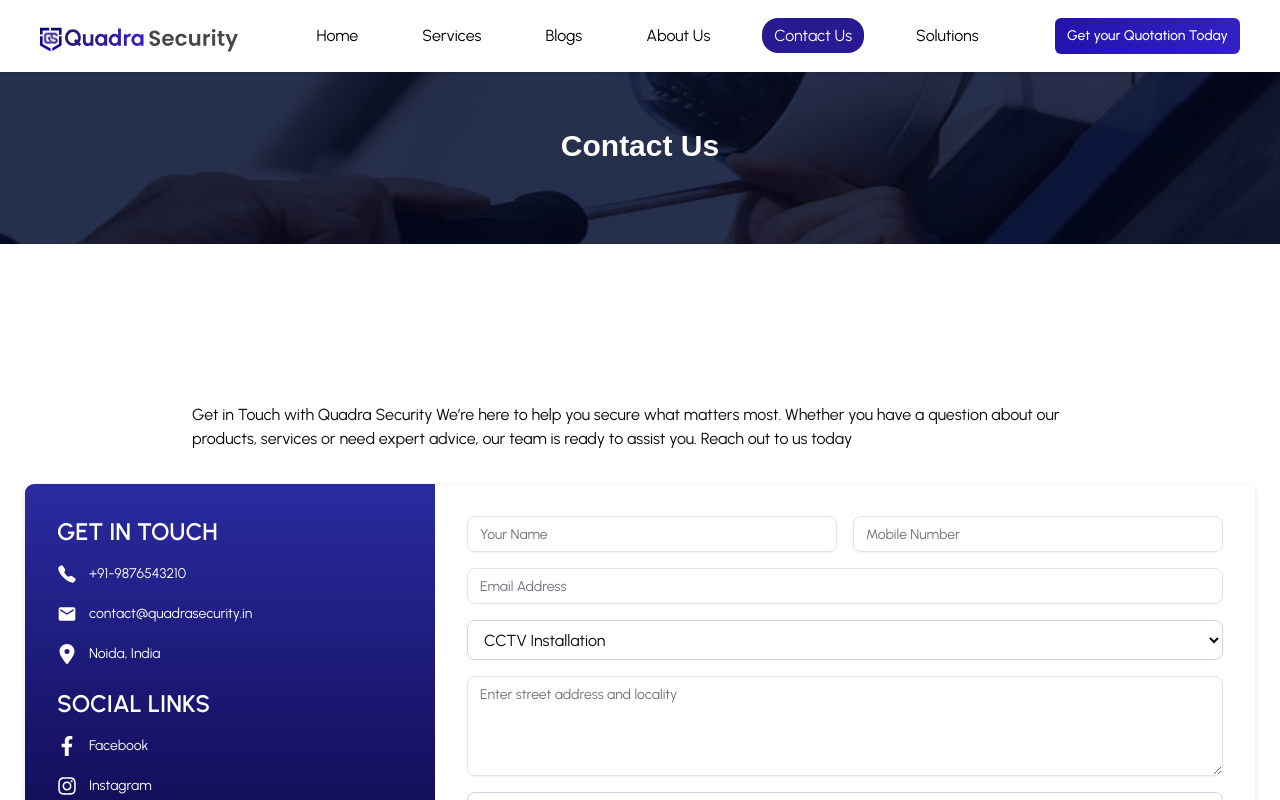
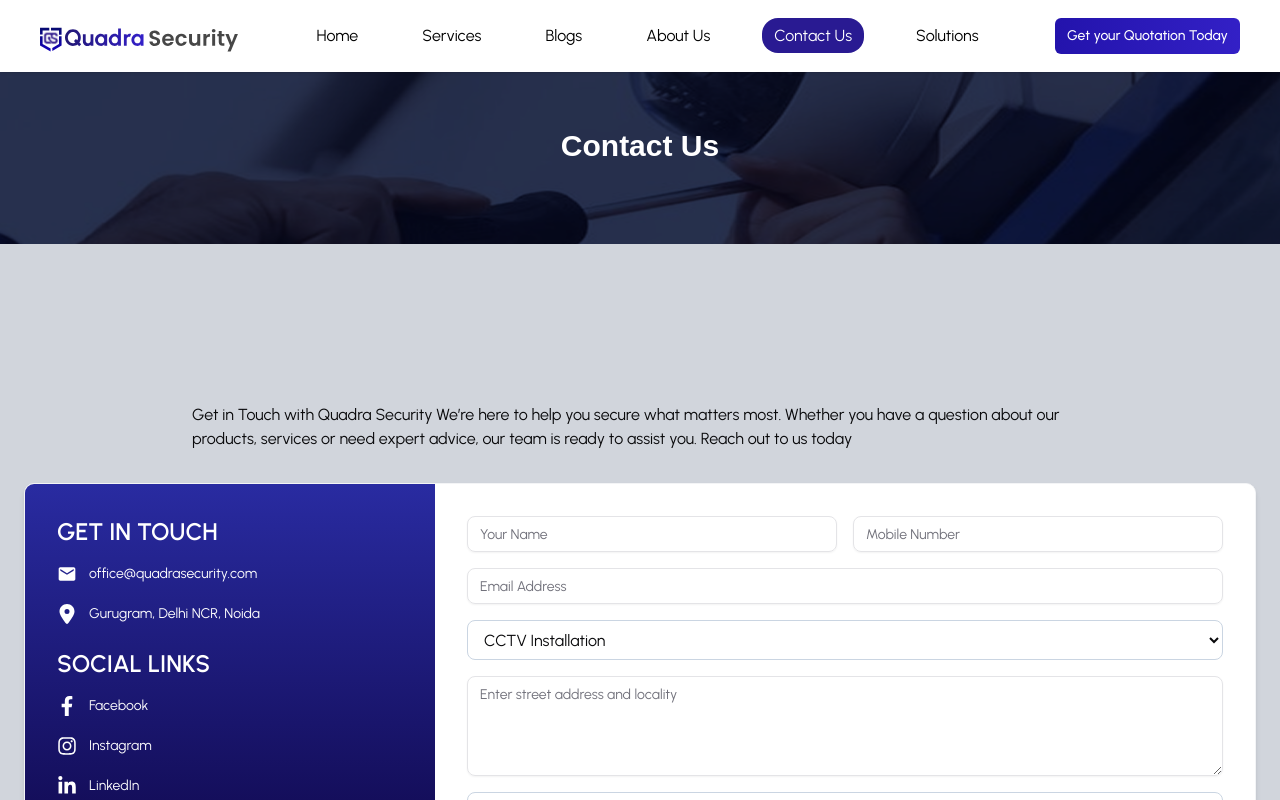
Before and after one commit to quadra-dev/quadra-security, a Next.js app: page /contact-us in a window 1280 px wide. Shown: the top 800 px of the page. Built offline with nearby package versions, Linux system fonts and the light colour scheme.

Commit message:
165h july changes

```diff
--- a/src/app/about/page.tsx
+++ b/src/app/about/page.tsx
@@ -65,8 +65,9 @@ const AboutUs: React.FC = () => {
                 Security . Surveillance . Safety . Support .
               </h3>
               <p className="text-gray-600 mb-6">
-                At <strong>Quadra Security</strong>, we believe true peace of mind comes from knowing your world is protected
-                - not just by systems but by people who care . As a leading{" "}
+                At <strong>Quadra Security</strong>, we believe true peace of
+                mind comes from knowing your world is protected - not just by
+                systems but by people who care . As a leading{" "}
                 <strong>security service provider in Gurgaon</strong>, our
                 mission is to protect your homes, offices, retail spaces, and
                 commercial properties with smart, reliable, and customized{" "}
@@ -318,13 +319,22 @@ const AboutUs: React.FC = () => {
                 transition={{ duration: 0.5 }}
                 viewport={{ once: true }}
               >
+                <div className="flex flex-col items-center md:items-start">
                   <Image
                     src="/images/security-monitoring.png"
                     alt="Security Monitoring Center"
                     width={270}
                     height={400}
-                  className="object-cover rounded-md mt-[-19px] md:ml-[100px]"
+                    className="object-cover rounded-md m-3 mt-[-19px] md:ml-[100px]"
                   />
+                  <Image
+                    src="/images/security-monitoring.png"
+                    alt="Security Monitoring Center"
+                    width={270}
+                    height={400}
+                    className="object-cover rounded-md hidden md:block m-3 md:ml-[100px]"
+                  />
+                </div>
               </motion.div>
 
               <motion.div
--- a/src/app/contact-us/page.tsx
+++ b/src/app/contact-us/page.tsx
@@ -16,7 +16,7 @@ export default function ContactUsPage() {
         />
       </Head>
          <Canonical />
-      <main className="min-h-screen bg-gray-100">
+      <main className="min-h-screen bg-gray-300">
         <ContactForm />
       </main>
     </>
--- a/src/app/services/page.tsx
+++ b/src/app/services/page.tsx
@@ -190,7 +190,7 @@ const Services: NextPage = () => {
               solutions tailored to your needs.
             </p>
 
-            <p id="aboveCctv">
+            <p >
               We provide comprehensive security solutions for industrial,
               residential, and commercial properties to protect against
               unauthorized access, theft, and other threats. Whether you want to
@@ -198,11 +198,11 @@ const Services: NextPage = () => {
               covered.
             </p>
 
-            <blockquote className="border-l-4 border-blue-500 pl-4 italic text-blue-500 mb-6">
-              Choosing Quadra Security means choosing peace of mind. We help you
+            <blockquote  className="border-l-4 border-blue-500 pl-4 italic text-blue-500 mb-6">
+              <p id="aboveCctv">Choosing Quadra Security means choosing peace of mind. We help you
               secure your assets and people while ensuring smooth day-to-day
               operations with our efficient and scalable access control systems
-              for office or home use.
+              for office or home use.</p>
             </blockquote>
           </article>
 
--- a/src/app/solutions/bank/page.tsx
+++ b/src/app/solutions/bank/page.tsx
@@ -1,5 +1,4 @@
 "use client";
-
 import Sidebar from "@/components/solutions/Sidebar";
 import React from "react";
 import { motion } from "framer-motion";
@@ -53,7 +52,7 @@ const SolutionsPage = () => {
             transition={{ duration: 0.8, delay: 0.6 }}
           >
             <motion.img
-              src="/solutions/bank-security/bank-security-hero.jpg"
+              src="https://images.pexels.com/photos/29799518/pexels-photo-29799518.jpeg"
               alt="Bank Security Solutions by Quadra Security"
               className="w-full rounded-lg mb-8 object-cover h-64 md:h-80"
               initial={{ scale: 0.9, opacity: 0 }}
--- a/src/components/ContactForm.tsx
+++ b/src/components/ContactForm.tsx
@@ -2,8 +2,7 @@
 import { useState } from "react";
 import { Input } from "@/components/ui/input";
 import { Textarea } from "@/components/ui/textarea";
-import { Button } from "@/components/ui/button";
-import { IoCall } from "react-icons/io5";
+import { Button } from "@/components/ui/button";;
 import { MdEmail } from "react-icons/md";
 import { FaLocationDot } from "react-icons/fa6";
 import {
@@ -103,7 +102,7 @@ export default function ContactForm() {
         <HeroBanner title="Contact Us" />
       </div>
 
-      <div className="min-h-screen bg-white flex flex-col justify-center items-center p-6 font-[family-name:var(--font-urbanist)]">
+      <div className="min-h-screen bg-inherit flex flex-col justify-center items-center p-6 font-[family-name:var(--font-urbanist)]">
         <div className="max-w-4xl mt-8 mx-auto px-4 md:px-0 prose prose-lg prose-blue prose-headings:text-[#00246C] prose-headings:font-extrabold prose-headings:mb-4 prose-p:text-gray-700 prose-p:leading-relaxed prose-p:mb-6">
           <p>
             Get in Touch with Quadra Security We’re here to help you secure what
@@ -123,18 +122,20 @@ export default function ContactForm() {
                 </h2>
                 <div className="space-y-5">
                   <div className="flex items-center gap-3">
-                    <IoCall className="text-xl text-white" />
-                    <span className="text-white">+91-9876543210</span>
-                  </div>
-                  <div className="flex items-center gap-3">
                     <MdEmail className="text-xl text-white" />
                     <span className="text-white">
-                      contact@quadrasecurity.in
+                      <a
+                        href="https://mail.google.com/mail/?view=cm&fs=1&to=office@quadrasecurity.com"
+                        target="_blank"
+                        rel="noopener noreferrer"
+                      >
+                         office@quadrasecurity.com
+                      </a>
                     </span>
                   </div>
                   <div className="flex items-center gap-3">
                     <FaLocationDot className="text-xl text-white" />
-                    <span className="text-white">Noida, India</span>
+                    <span className="text-white">Gurugram, Delhi NCR, Noida</span>
                   </div>
                 </div>
               </div>
@@ -146,7 +147,7 @@ export default function ContactForm() {
                 </h2>
                 <div className="flex flex-col gap-5 text-white text-sm">
                   <a
-                    href="https://www.facebook.com/QuadraSecurity"
+                    href="https://www.facebook.com/profile.php?id=61577161615068"
                     target="_blank"
                     rel="noopener noreferrer"
                     className="flex items-center gap-3 hover:text-gray-300 transition"
@@ -155,7 +156,7 @@ export default function ContactForm() {
                     Facebook
                   </a>
                   <a
-                    href="https://www.instagram.com/QuadraSecurity"
+                    href="https://www.instagram.com/quadra_security?igsh=MWlvb3Q5bTFja2ZmaQ%3D%3D&utm_source=qr"
                     target="_blank"
                     rel="noopener noreferrer"
                     className="flex items-center gap-3 hover:text-gray-300 transition"
@@ -164,7 +165,7 @@ export default function ContactForm() {
                     Instagram
                   </a>
                   <a
-                    href="https://www.linkedin.com/company/quadra-security"
+                    href="https://www.linkedin.com/company/quadra-security/posts/"
                     target="_blank"
                     rel="noopener noreferrer"
                     className="flex items-center gap-3 hover:text-gray-300 transition"
--- a/src/components/ServiceSection.tsx
+++ b/src/components/ServiceSection.tsx
@@ -83,7 +83,7 @@ const ServiceSection: React.FC<ServiceSectionProps> = ({
       </div>
 
       {/* Text content */}
-      <div id={serviceId} className={`flex-1 max-w-full md:max-w-[55%]`}>
+      <div  className={`flex-1 max-w-full md:max-w-[55%]`}>
         <h2 className="text-xl font-bold text-blue-800 mb-3 relative pb-1 after:content-[''] after:absolute after:bottom-0 after:left-0 after:w-10 after:h-0.5 after:bg-[#f0b100]">
           {title}
         </h2>
@@ -102,6 +102,7 @@ const ServiceSection: React.FC<ServiceSectionProps> = ({
       {/* Image container */}
       <div className="w-full md:w-[40%] rounded-lg overflow-hidden shadow-md min-h-[240px] relative">
         <Image
+        id={serviceId}
           src={imageUrl}
           alt={title}
           fill
--- a/src/components/footer/Footer.tsx
+++ b/src/components/footer/Footer.tsx
@@ -41,7 +41,7 @@ export default function Footer() {
           <h3 className="font-semibold text-lg mb-4">OUR SERVICES</h3>
           <ul className="space-y-2 text-sm">
             <li>
-              <Link href="/services#AboveCctv">CCTV & Surveillance</Link>
+              <Link href="/services#aboveCctv">CCTV & Surveillance</Link>
             </li>
             <li>
               <Link href="/services#Cctv">Biometric Systems</Link>
--- a/src/components/home/Form.tsx
+++ b/src/components/home/Form.tsx
@@ -146,7 +146,7 @@ export default function SiteVisitForm() {
           required
         >
           <option value="" disabled>
-            SELECT AREA
+            SELECT AREA/CITY
           </option>
           <optgroup label="North Gurgaon" className="text-black">
             <option value="palam-vihar" className="text-black">
```
Lines whose indentation alone changed are shown as unchanged.
